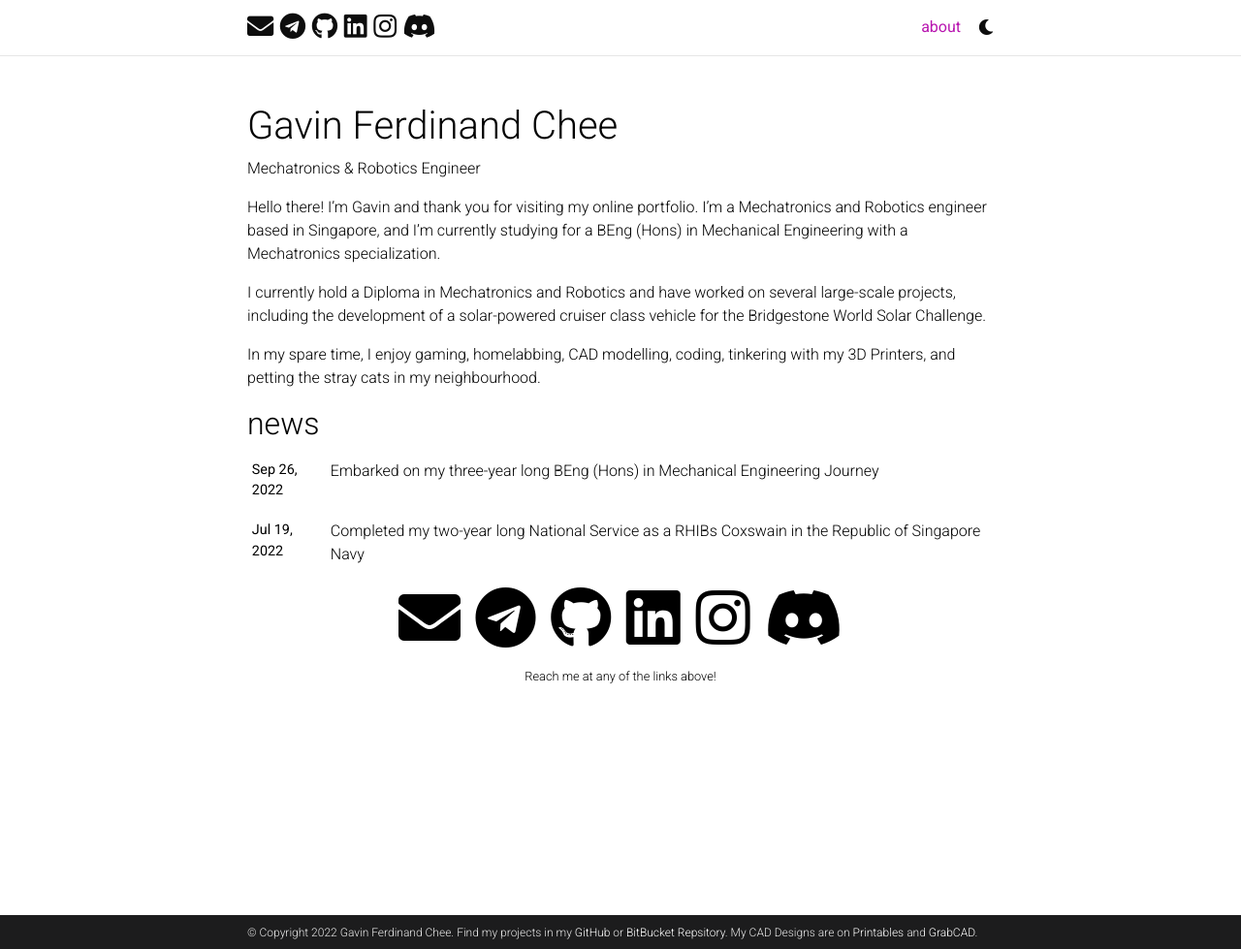
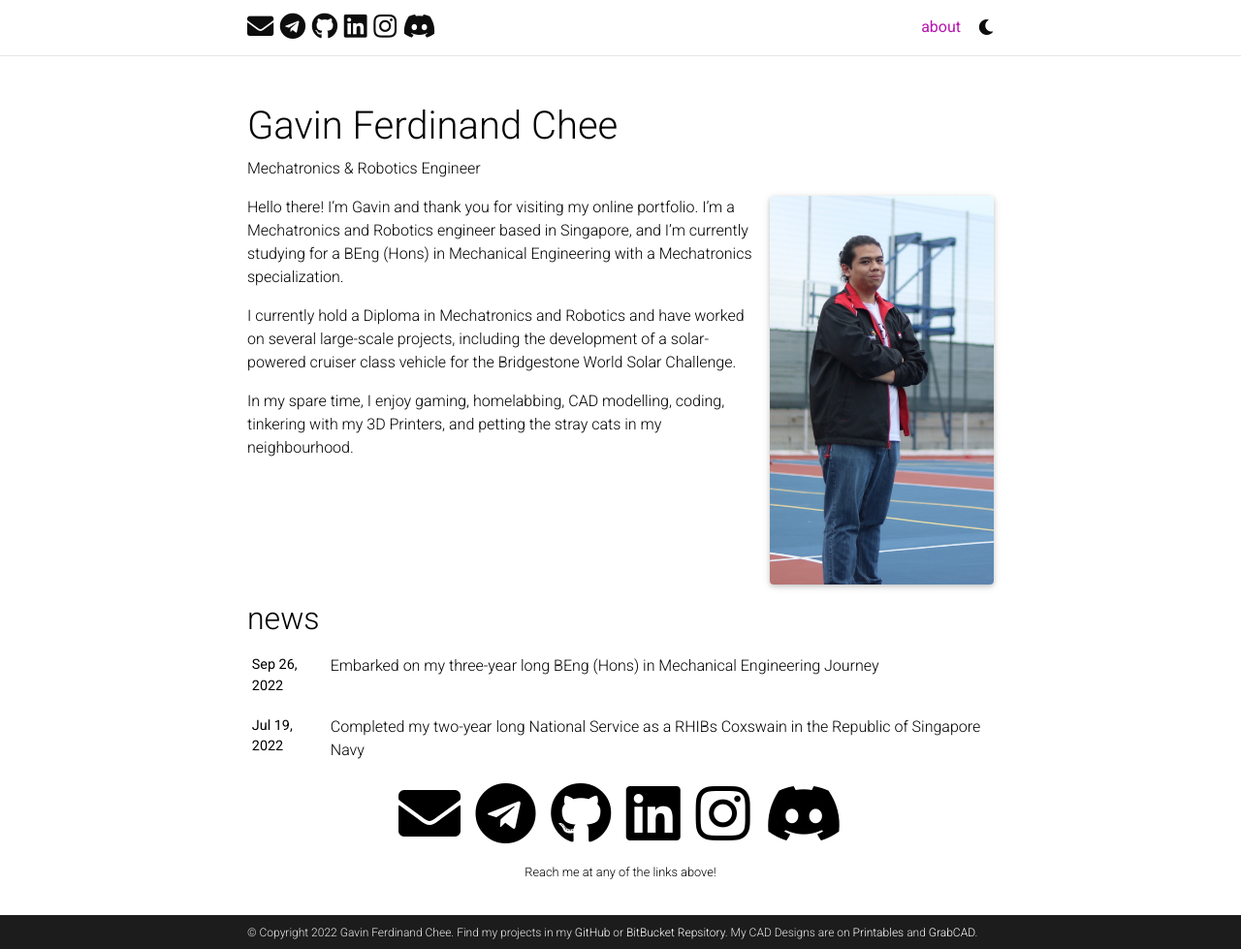
Before and after one commit to GavinFerdinandChee/GavinFerdinandChee.github.io, a Jekyll site: the page built from _pages/about.md, in a window 1280 px wide and 979 px high. Shown: the whole window at 97% size. Built offline with Jekyll 4.4.1, drawn with Linux system fonts in a browser that asks for light colours; full-size pictures stand in for the smaller copies a plugin makes; comment, search, counter and statistics services are not loaded; a style sheet for code colours, icons or effects is not loaded.

Commit message:
Test Config Changes

```diff
--- a/_config.yml
+++ b/_config.yml
@@ -19,7 +19,7 @@
 lang: en # the language of your site (for example: en, fr, cn, ru, etc.)
 icon: ⚛️  # the emoji used as the favicon (alternatively, provide image name in /assets/img/)
 
-url: https://gavinferdinandchee.github.io/ # the base hostname & protocol for your site
+url: https://gavinferdinandchee.github.io # the base hostname & protocol for your site
 baseurl: # the subpath of your site, e.g. /blog/
 last_updated: false # set to true if you want to display last updated in the footer
 impressum_path:  # set to path to include impressum link in the footer, use the same path as permalink in a page, helps to conform with EU GDPR
@@ -298,7 +298,7 @@
 # -----------------------------------------------------------------------------
 
 imagemagick:
-  enabled: false # enables responsive images for your site (recomended, see https://github.com/alshedivat/al-folio/issues/537)
+  enabled: true # enables responsive images for your site (recomended, see https://github.com/alshedivat/al-folio/issues/537)
   widths:
     - 480
     - 800
```
Also changed, not shown: _pages/about.md (+1 -1 lines), assets/img/prof_pic.jpg (added).
